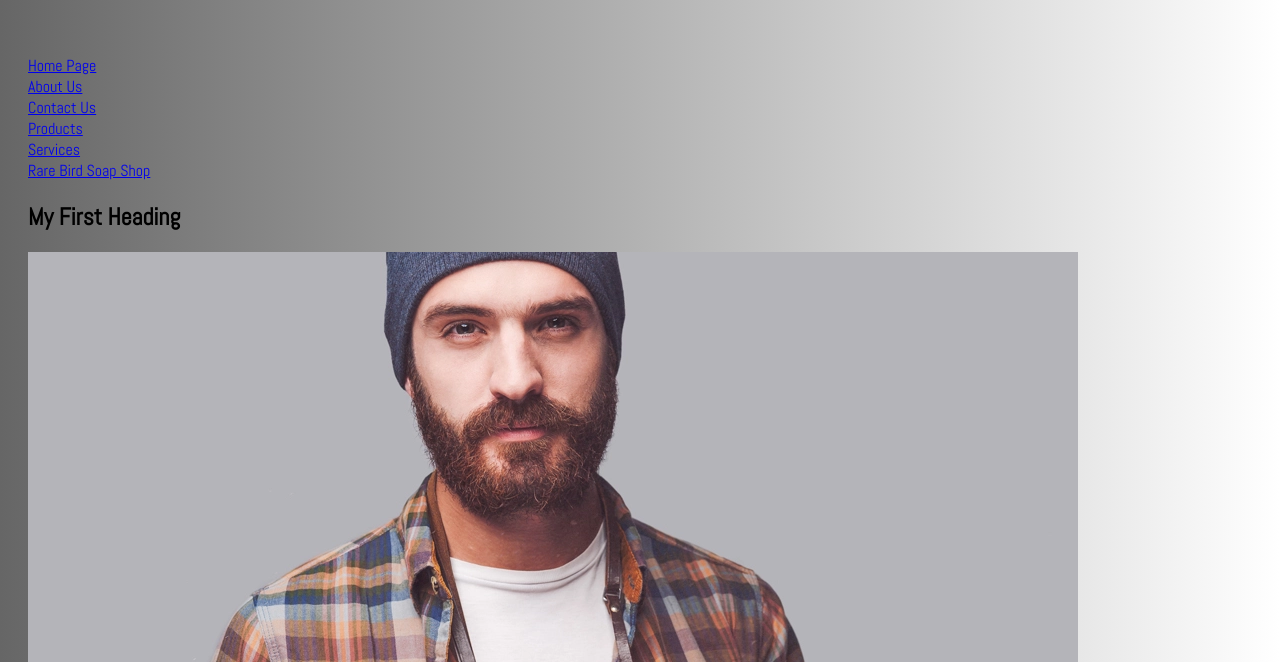
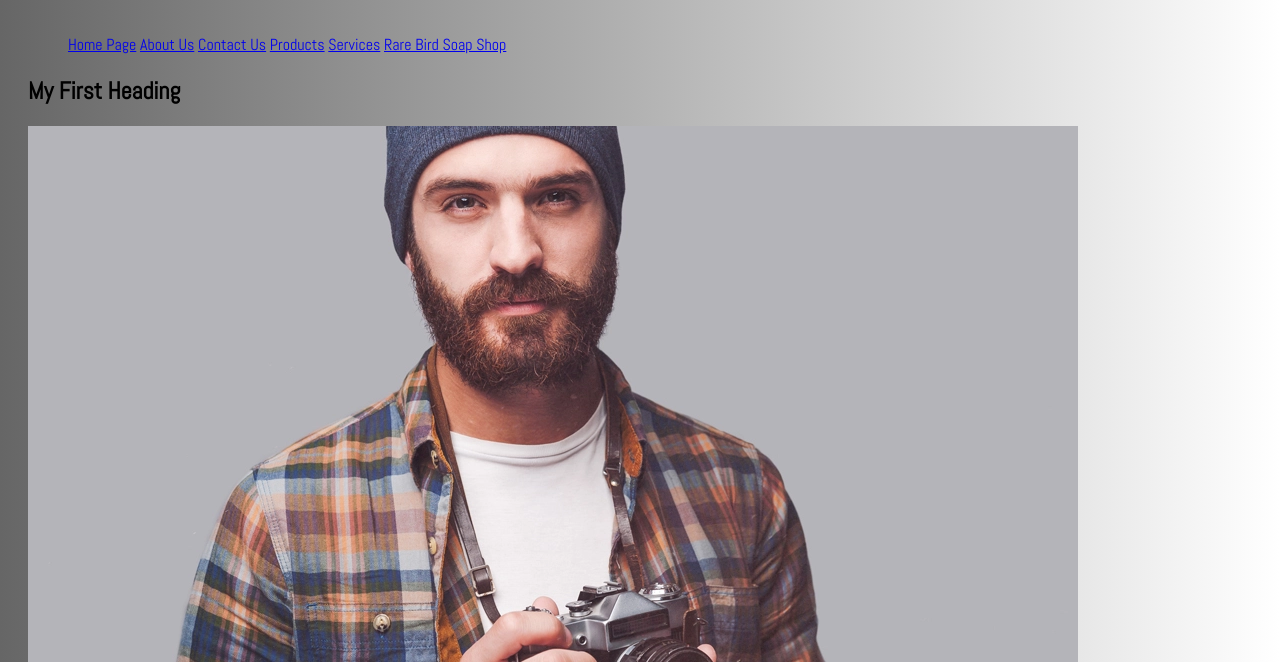
Before and after one commit to selmaT273/101demo, a plain HTML site: page index.html in a window 1280 px wide. Shown: the part 138-800 px from the top of the page. Drawn offline with Linux system fonts and the light colour scheme.

Commit message:
fix inline

```diff
--- a/css/style.css
+++ b/css/style.css
@@ -21,17 +21,20 @@ header h1 {
 
 nav ul {
 list-style:none;
-text align: center;
+text-align: center;
 display: inline;
 
 
 }
 
-nav li{
+nav li {
+display: inline-block;
+font: 16px;
 
 
 }
 
+
 nav a{
 
 }
```
